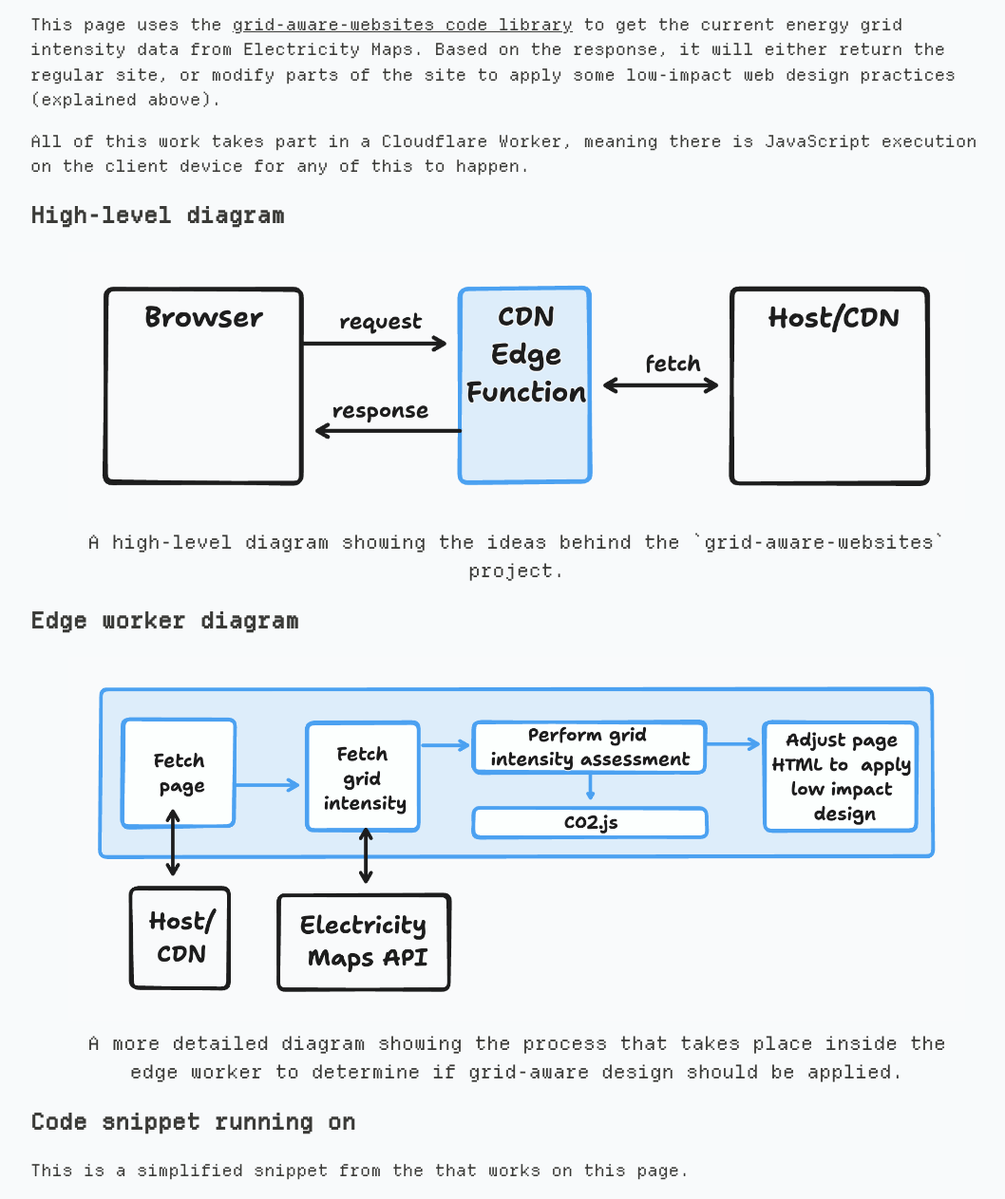
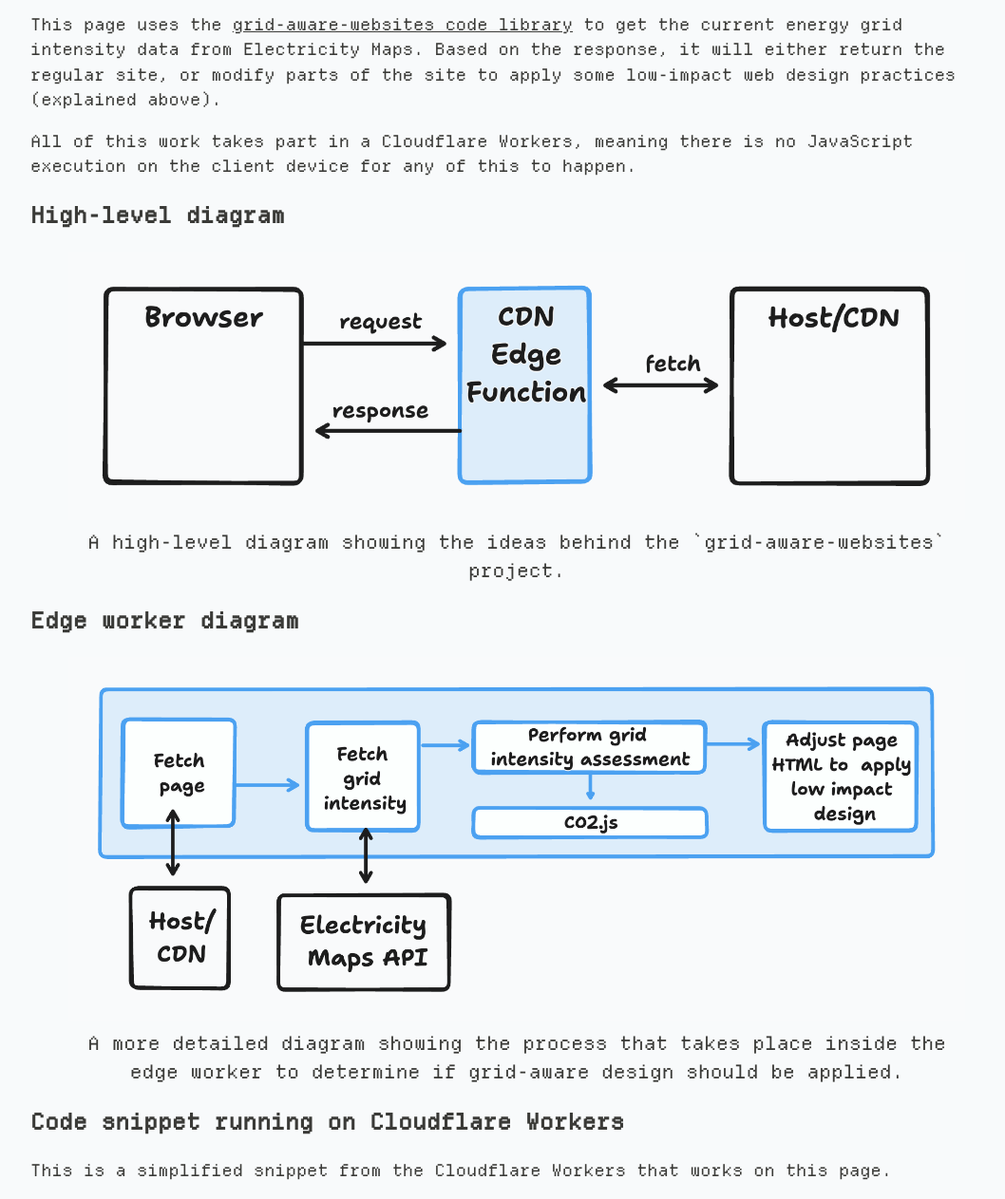
Before and after one commit to thegreenwebfoundation/grid-aware-websites-demo-cloudflare, an Eleventy site: page src/grid-intensity.html in a window 1280 px wide. Shown: the part 1200-2463 px from the top of the page at 95% size, without its empty margins (0-1058 px from the left). Built offline with nearby package versions, Linux system fonts and the light colour scheme; Eleventy itself is replaced by a stand-in of ours; files that its build step writes are made by us from their sources.

Commit message:
update copy

```diff
--- a/src/grid-intensity.html
+++ b/src/grid-intensity.html
@@ -35,7 +35,7 @@ title: Grid Intensity
 
     <h2>How does it work?</h2>
     <p>This page uses the <a href="https://github.com/thegreenwebfoundation/grid-aware-websites">grid-aware-websites code library</a> to get the current energy grid intensity data from Electricity Maps. Based on the response, it will either return the regular site, or modify parts of the site to apply some low-impact web design practices (explained above).</p>
-    <p>All of this work takes part in a <span class="platform">Cloudflare Worker</span>, meaning there is JavaScript execution on the client device for any of this to happen.</p>
+    <p>All of this work takes part in a Cloudflare Workers, meaning there is no JavaScript execution on the client device for any of this to happen.</p>
 
     <h3>High-level diagram</h3>
     <figure>
@@ -49,8 +49,8 @@ title: Grid Intensity
         <figcaption>A more detailed diagram showing the process that takes place inside the edge worker to determine if grid-aware design should be applied.</figcaption>
     </figure>
 
-    <h3>Code snippet running on <span class="platform"></span></h3>
-    <p>This is a simplified snippet from the <span class="platform"></span> that works on this page.</p>
+    <h3>Code snippet running on Cloudflare Workers</h3>
+    <p>This is a simplified snippet from the Cloudflare Workers that works on this page.</p>
 
     <p id="code-link"></p>
     <pre>
```
Also changed, not shown: src/power-breakdown.html (+3 -3 lines).
